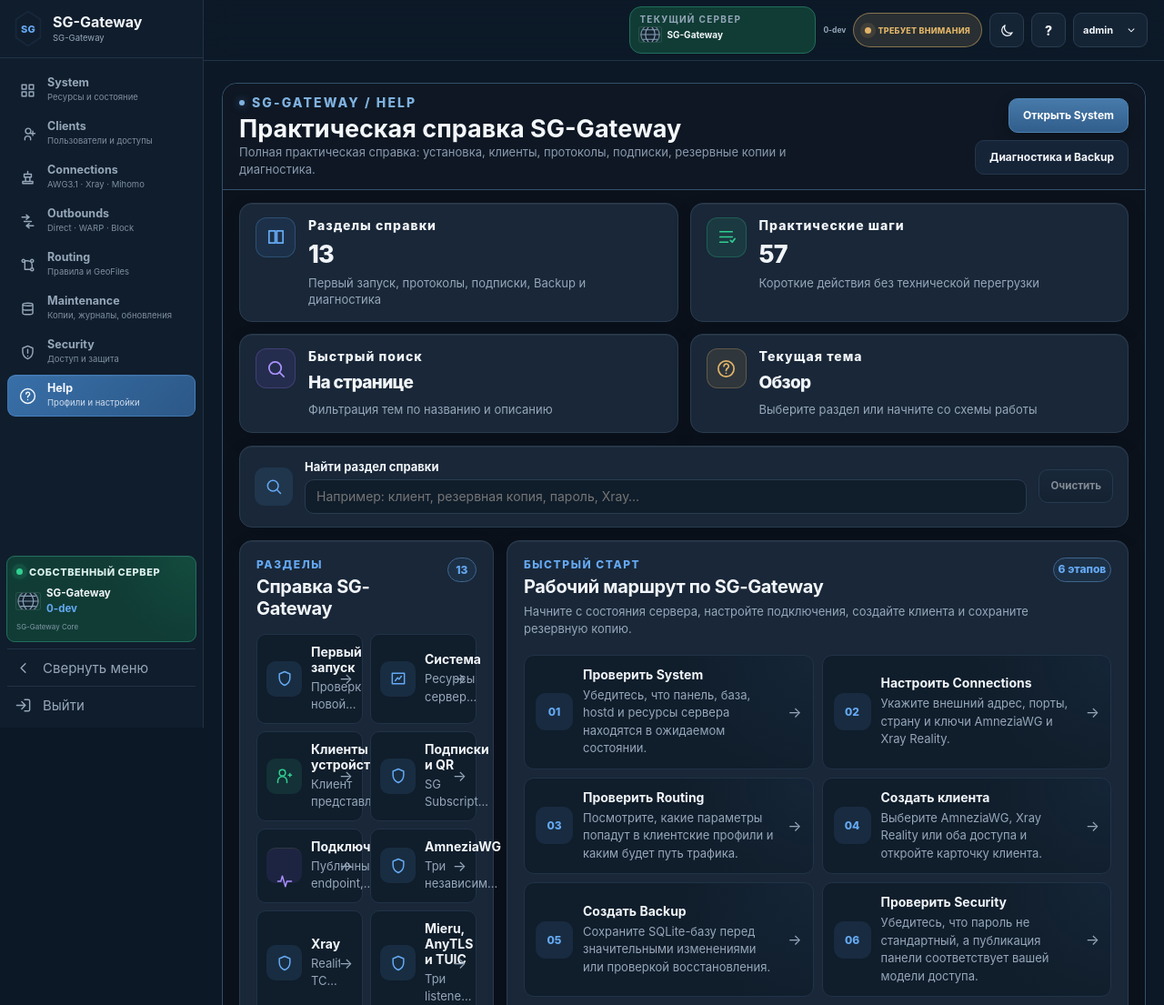
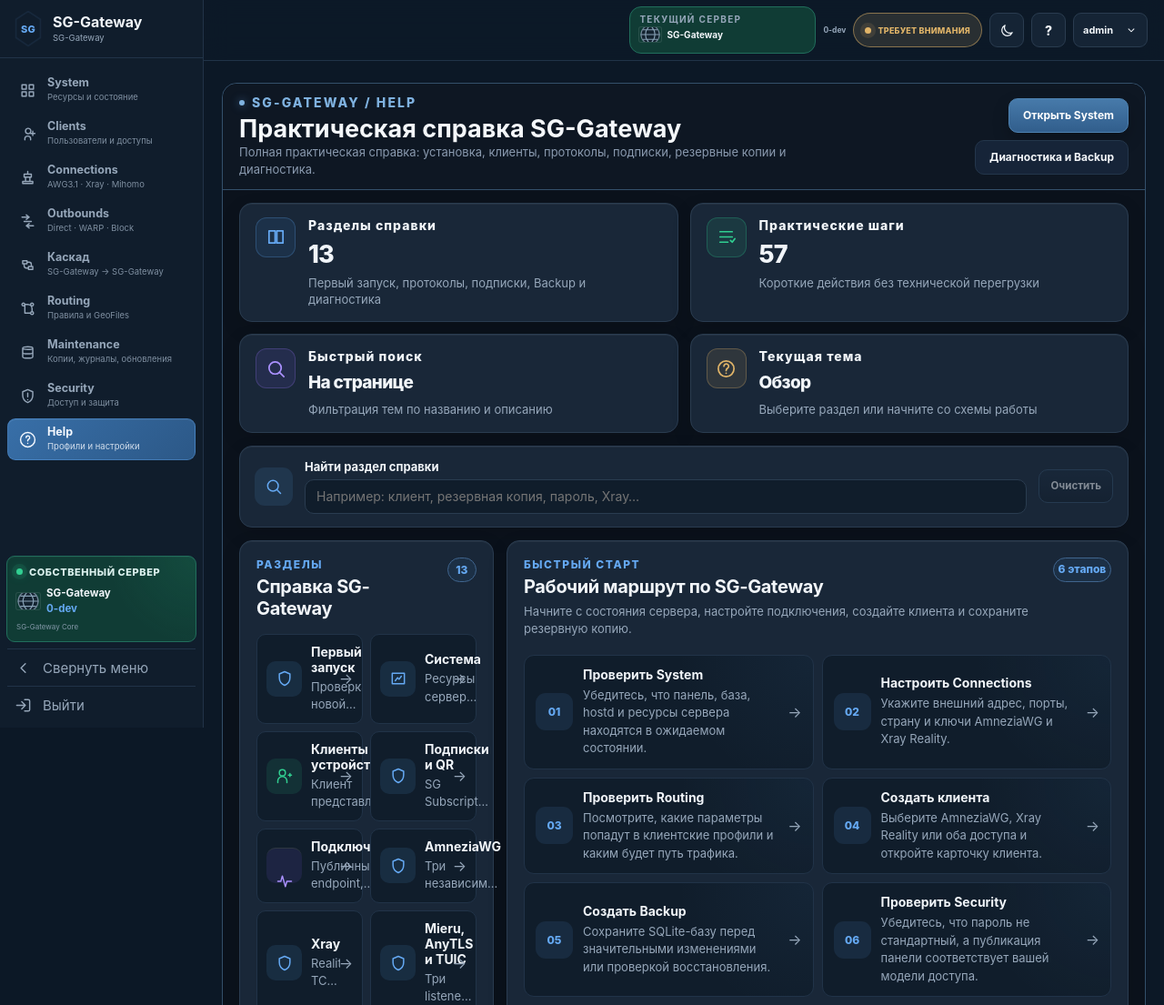
Before and after one commit to s-gor/sg-gateway-v23, a Flask app: page /help in a window 1280 px wide. Shown: the top 1105 px of the page at 91% size. Run offline with Flask 3, Linux system fonts and the light colour scheme; the visitor is signed in with stand-in values (Sample User, id 1); some libraries are stand-ins or nearby versions.

Commit message:
23.02: add Cascade menu section

```diff
--- a/app/web/templates/base.html
+++ b/app/web/templates/base.html
@@ -94,6 +94,13 @@
             <svg viewBox="0 0 24 24"><path d="M4 6h10M10 3l4 3-4 3M20 18H10M14 15l-4 3 4 3M7 12h10"/></svg>
           </span>
           <span class="sg-nav-copy"><strong>Outbounds</strong><small>Direct · WARP · Block</small></span>
+        </a>
+
+        <a class="sg-nav-item {{ 'active' if active_page == 'cascade' else '' }}" href="{{ url_for('cascade') }}">
+          <span class="sg-nav-icon" aria-hidden="true">
+            <svg viewBox="0 0 24 24"><path d="M5 6h6v4H5zM13 14h6v4h-6zM11 8h3a3 3 0 0 1 3 3v3M13 16h-3a3 3 0 0 1-3-3v-3"/></svg>
+          </span>
+          <span class="sg-nav-copy"><strong>Каскад</strong><small>SG-Gateway → SG-Gateway</small></span>
         </a>
 
         <a class="sg-nav-item {{ 'active' if active_page == 'routing' else '' }}" href="/routing">
```
